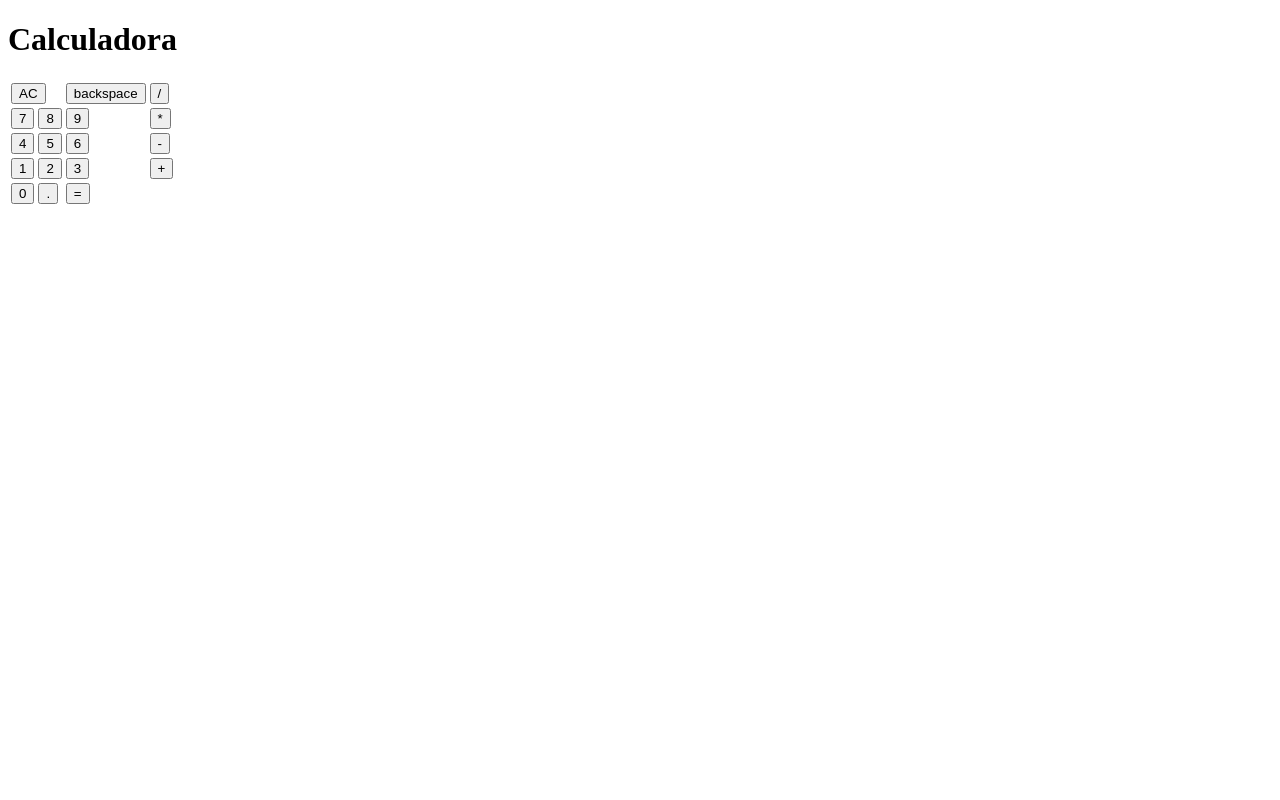
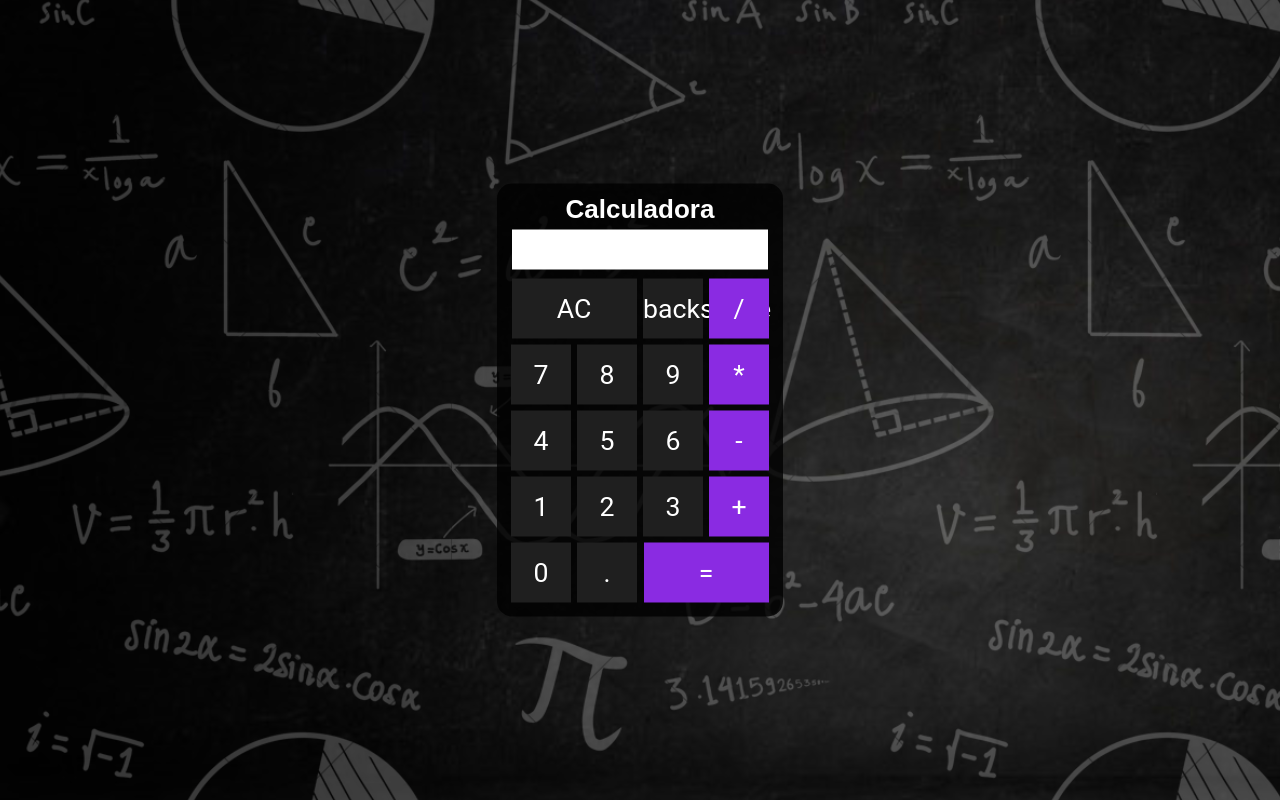
Before and after one commit to KellenCostaPro/calculadora_basic, a plain HTML site: page index.html in a window 1280 px wide. Drawn offline with Linux system fonts and the light colour scheme; files that its build step writes are made by us from their sources; the site is published under a folder, as on GitHub Pages, so addresses that start at the root find nothing.

Commit message:
Update index.html

```diff
--- a/index.html
+++ b/index.html
@@ -6,7 +6,7 @@
     <meta http-equiv="X-UA-Compatible" content="IE=edge">
     <meta name="viewport" content="width=device-width, initial-scale=1.0">
     <title>Calculadora</title>
-    <link rel="stylesheet" href="/Calculadora/src/css/estilo.css">
+    <link rel="stylesheet" href="src/css/estilo.css">
     <link rel="icon" href="src/imagens/icons8-calculadora-50.png" type="icon-pag"
 
     <link rel="stylesheet"
@@ -54,6 +54,6 @@
         </tr>
         </table>
     </div>
-    <script language="javascript" src="/Calculadora/src/js/scripts.js"></script>
+    <script language="javascript" src="src/js/scripts.js"></script>
 </body>
 </html>
```
